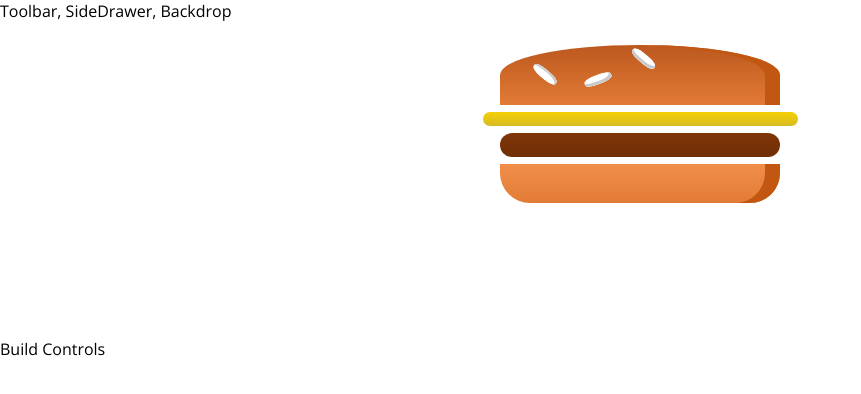
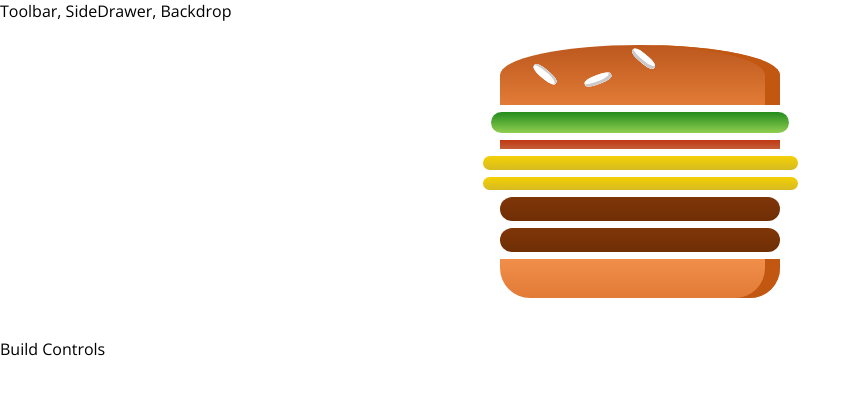
Before and after one commit to David-mwendwa/Burger-Builder, a React app: page / in a window 1280 px wide. Shown: the top 394 px of the page, without its empty margins (0-861 px from the left). Built offline with nearby package versions, Linux system fonts and the light colour scheme.

Commit message:
Output ingredients Dynamically Implement dynanic rendering of burger ingredient to the Burger component

```diff
--- a/src/components/Burger/Burger.js
+++ b/src/components/Burger/Burger.js
@@ -4,12 +4,16 @@ import { BurgerIngredient } from './BurgerIngredient/BurgerIngredient';
 
 import classes from './Burger.css';
 
-const Burger = (props) => {
+const Burger = ({ ingredients }) => {
+  const transformedIngredients = Object.keys(ingredients).map((igKey) => {
+    return [...Array(ingredients[igKey])].map((_, i) => {
+      return <BurgerIngredient key={igKey + 1} type={igKey} />
+    });
+  });
   return (
     <div className={classes.Burger}>
       <BurgerIngredient type="bread-top" />
-      <BurgerIngredient type="cheese" />
-      <BurgerIngredient type="meat" />
+      {transformedIngredients}
       <BurgerIngredient type="bread-bottom" />
     </div>
   );
--- a/src/containers/BurgeBuilder/BurgerBuilder.js
+++ b/src/containers/BurgeBuilder/BurgerBuilder.js
@@ -1,15 +1,23 @@
 import React from 'react';
 
-import Burger from '../../components/Burger/Burger'
+import Burger from '../../components/Burger/Burger';
 
 import Auxiliary from '../../hoc/Auxiliary';
 
+export class BurgerBuilder extends React.Component {
+  state = {
+    ingredients: {
+      salad: 1,
+      bacon: 1,
+      cheese: 2,
+      meat: 2,
+    },
+  };
 
-export class BurgerBuilder extends React.Component {
   render() {
     return (
       <Auxiliary>
-        <Burger />
+        <Burger ingredients={this.state.ingredients} />
         <div>Build Controls</div>
       </Auxiliary>
     );
```
